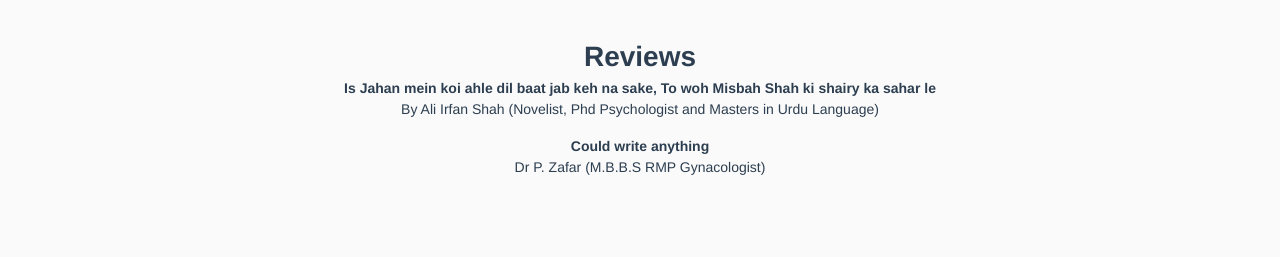
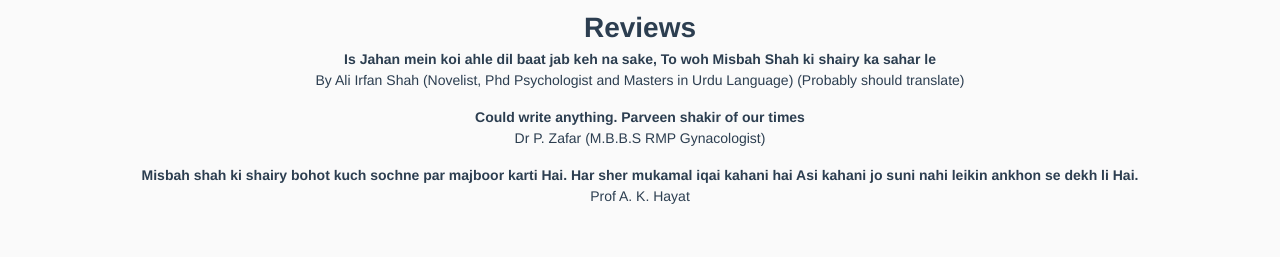
Before and after one commit to Alee02/product-landing-page, a Vue app: page / in a window 1280 px wide. Shown: the part 432-689 px from the top of the page. Built offline with nearby package versions, Linux system fonts and the light colour scheme; what vue-stripe-checkout would draw is missing.

Commit message:
Added another

```diff
--- a/src/components/Reviews.vue
+++ b/src/components/Reviews.vue
@@ -3,15 +3,17 @@
       <h1>Reviews</h1>
       <v-flex>
       <h4>Is Jahan mein koi ahle dil baat jab keh na sake, To woh Misbah Shah ki shairy ka sahar le</h4>
-      <p>By Ali Irfan Shah (Novelist, Phd Psychologist and Masters in Urdu Language)</p>
+      <p>By Ali Irfan Shah (Novelist, Phd Psychologist and Masters in Urdu Language) (Probably should translate)</p>
       </v-flex>
       <v-flex>
-        <h4>Could write anything</h4>
+        <h4>Could write anything. Parveen shakir of our times</h4>
         <p>Dr P. Zafar (M.B.B.S RMP Gynacologist)</p>
       </v-flex>
       <v-flex>
-        <h4></h4>
-        <p></p>
+        <h4>Misbah shah ki shairy bohot kuch sochne par majboor karti Hai. Har sher mukamal iqai kahani hai
+          Asi kahani jo suni nahi leikin ankhon se dekh li Hai.
+        </h4>
+        <p>Prof A. K. Hayat</p>
       </v-flex>
 
   </div>
```
